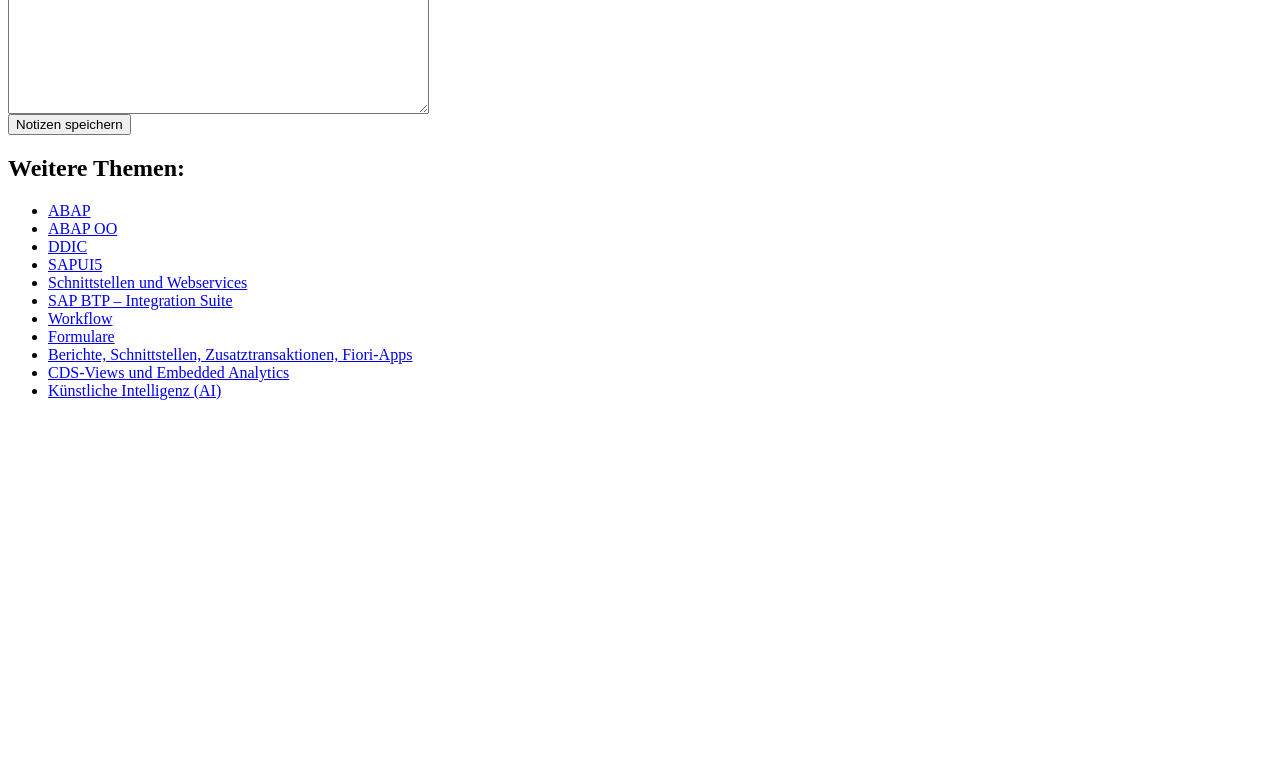
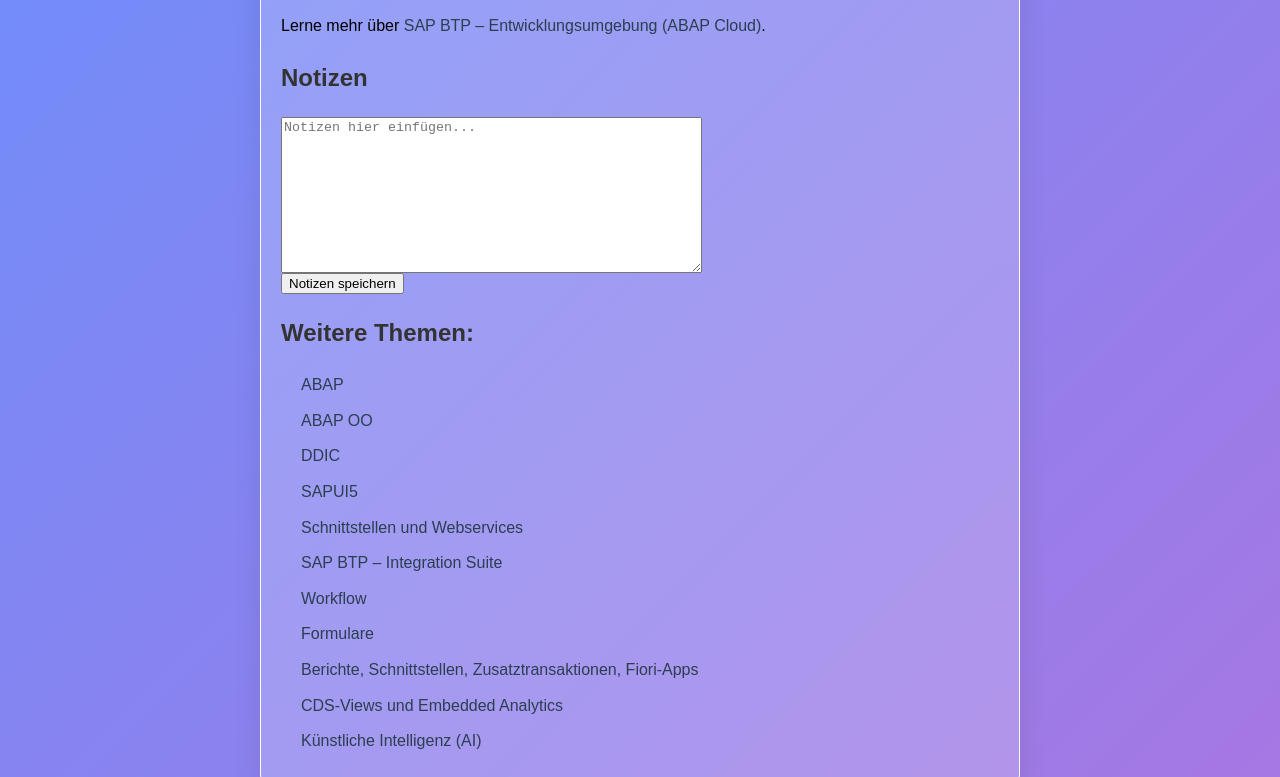
Before and after one commit to intiequals1/career-plan, a plain HTML site: page SAP_BTP_–_Entwicklungsumgebung_(ABAP_Cloud).html in a window 1280 px wide. Shown: the part 193-970 px from the top of the page. Before the commit the page ends 800 px from the top, so only its background shows below. Drawn offline with Linux system fonts and the light colour scheme.

Commit message:
Update SAP_BTP_–_Entwicklungsumgebung_(ABAP_Cloud).html

```diff
--- a/SAP_BTP_–_Entwicklungsumgebung_(ABAP_Cloud).html
+++ b/SAP_BTP_–_Entwicklungsumgebung_(ABAP_Cloud).html
@@ -2,7 +2,88 @@
 <head>
 <title>SAP BTP – Entwicklungsumgebung (ABAP Cloud)</title>
 </head>
+  <style>
+        /* Custom styles for sections */
+        .week-section, .resources-section, .topic-section {
+            margin: 20px 0;
+            padding: 15px;
+            background: rgba(255, 255, 255, 0.1);
+            border-radius: 8px;
+        }
+
+        .note, .success-note, .success-wish {
+            font-style: italic;
+            margin-top: 20px;
+            padding: 10px;
+            background: rgba(255, 255, 255, 0.1);
+            border-radius: 8px;
+        }
+
+        .success-note {
+            color: #2c3e50;
+            font-weight: bold;
+        }
+
+        .success-wish {
+            color: #2c3e50;
+            font-weight: bold;
+            text-align: center;
+            font-size: 1.2em;
+        }
+
+        /* From https://css.glass */
+        .glassmorphism {
+            background: rgba(255, 255, 255, 0.2);
+            border-radius: 16px;
+            box-shadow: 0 4px 30px rgba(0, 0, 0, 0.1);
+            backdrop-filter: blur(5.9px);
+            -webkit-backdrop-filter: blur(5.9px);
+            border: 1px solid rgba(255, 255, 255, 1);
+            padding: 20px;
+            margin: 20px;
+        }
+
+        body {
+            font-family: Arial, sans-serif;
+            line-height: 1.6;
+            margin: 0;
+            padding: 20px;
+            background: linear-gradient(135deg, #6e8efb, #a777e3);
+            min-height: 100vh;
+        }
+
+        h1, h2, h3 {
+            color: #333;
+        }
+
+        a {
+            color: #2c3e50;
+            text-decoration: none;
+            transition: color 0.3s ease;
+        }
+
+        a:hover {
+            color: #3498db;
+        }
+
+        ul {
+            list-style-type: none;
+            padding-left: 20px;
+        }
+
+        li {
+            margin: 10px 0;
+        }
+
+        .container {
+            max-width: 800px;
+            margin: 0 auto;
+        }
+    </style>
+</head>
 <body>
+    <div class="container">
+        <div class="glassmorphism">
 <h1>SAP BTP – Entwicklungsumgebung (ABAP Cloud)</h1>
 <p>Lerne mehr über <a href='https://learning.sap.com/learning-journeys/learn-the-basics-of-abap-programming-on-sap-btp/understanding-abap' target='_blank'>SAP BTP – Entwicklungsumgebung (ABAP Cloud)</a>.</p>
 <h2>Notizen</h2>
```
